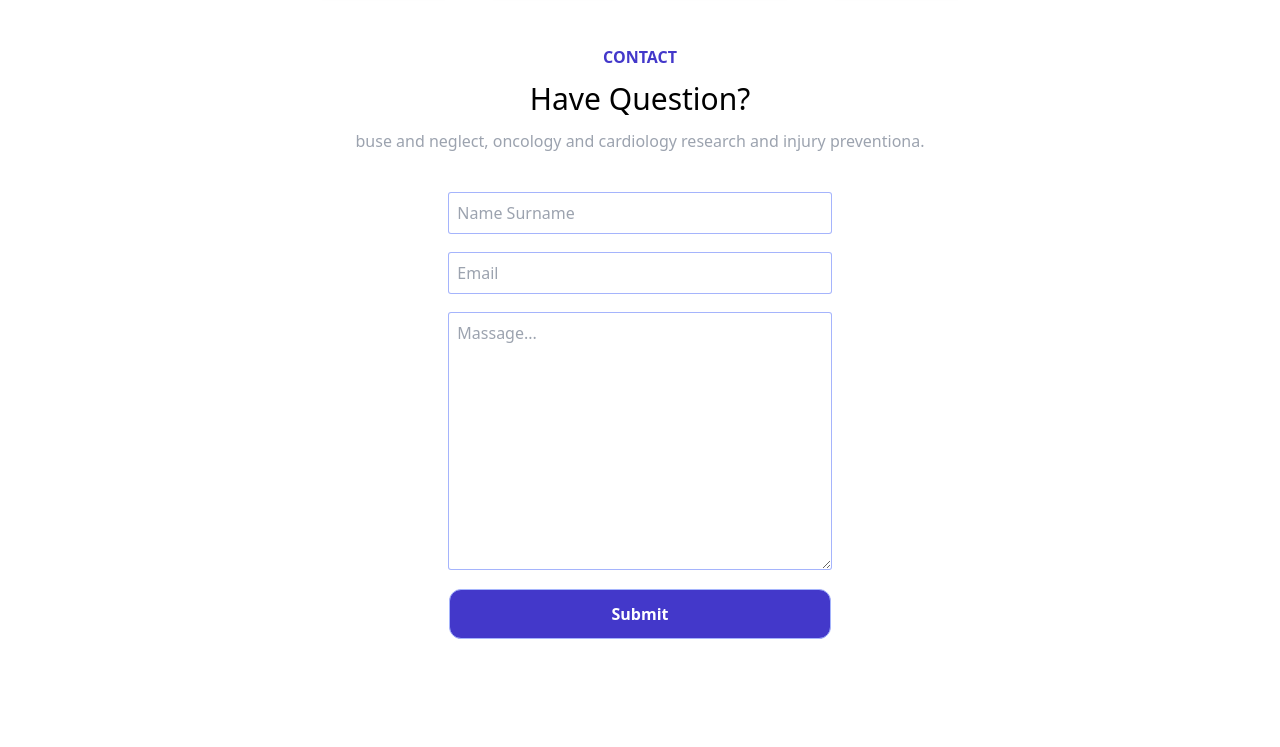
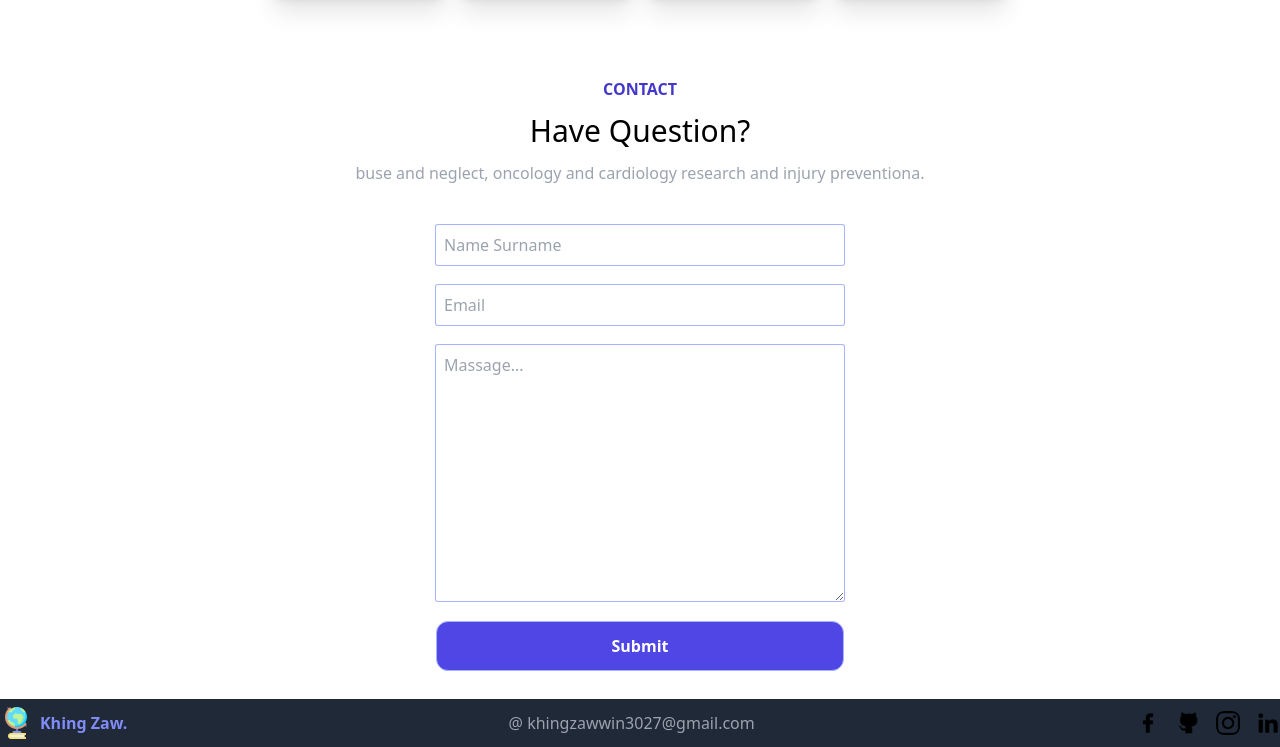
Before and after one commit to KhingZaw/portfolio, a website: page public/index.html in a window 1280 px wide. Shown: the part 2843-3590 px from the top of the page. Before the commit the page ends 3510 px from the top, so only its background shows below. Drawn offline with Linux system fonts and the light colour scheme.

Commit message:
[add footer]

```diff
--- a/public/index.html
+++ b/public/index.html
@@ -120,6 +120,7 @@
             </div>
         </div>
     </div>
+</div>
     <!-- service -->
     <div>
         <div class="contents mx-auto py-52">
@@ -235,8 +236,24 @@
                 <input class="p-2 w-full lg:w-1/3 md:w-2/3 ring-1 ring-indigo-300 rounded-sm" type="text" placeholder="Name Surname" />
                 <input class="p-2 w-full lg:w-1/3 md:w-2/3 ring-1 ring-indigo-300 rounded-sm" type="email" placeholder="Email" />
                 <textarea class="p-2 w-full lg:w-1/3 md:w-2/3 ring-1 ring-indigo-300 rounded-sm" cols="30" rows="10" placeholder="Massage..."></textarea>
-                <button class="bg-indigo-700 border border-indigo-300 text-white rounded-xl font-semibold w-1/3 px-3 py-3 cursor-pointer">Submit</button>
+                <button class="bg-indigo-600 border border-indigo-300 text-white rounded-xl font-semibold w-1/3 px-3 py-3 cursor-pointer">Submit</button>
             </form>
+        </div>
+    </div>
+    <!-- footer -->
+    <div class="w-full bg-gray-800">
+        <div class="container mx-auto py-2 flex items-center justify-between rounded-md">
+            <div class="flex items-center gap-2">
+                <img class="w-8" src="img/book.png" alt=""/>
+                <span class="text-base font-bold text-indigo-400">Khing Zaw.</span>
+            </div>
+            <div class="text-gray-400 hover:text-gray-300">@ khingzawwin3027@gmail.com</div>
+            <div class="flex items-center space-x-4">
+                <img class="w-6 hover:bg-blue-800 rounded-lg" src="img/facebook (1).png" alt=""/>
+                <img class="w-6 hover:bg-gray-300 rounded-lg" src="img/github (1).png" alt=""/>
+                <img class="w-6 hover:bg-red-800 rounded-lg" src="img/instagram (1).png" alt=""/>
+                <img class="w-6 hover:bg-gray-300 rounded-lg" src="img/linkedin (1).png" alt=""/>
+            </div>
         </div>
     </div>
     <script src="index.js"></script>
```
Also changed, not shown: public/img/facebook (1).png (added), public/img/github (1).png (added), public/img/instagram (1).png (added), public/img/linkedin (1).png (added), public/output.css.
